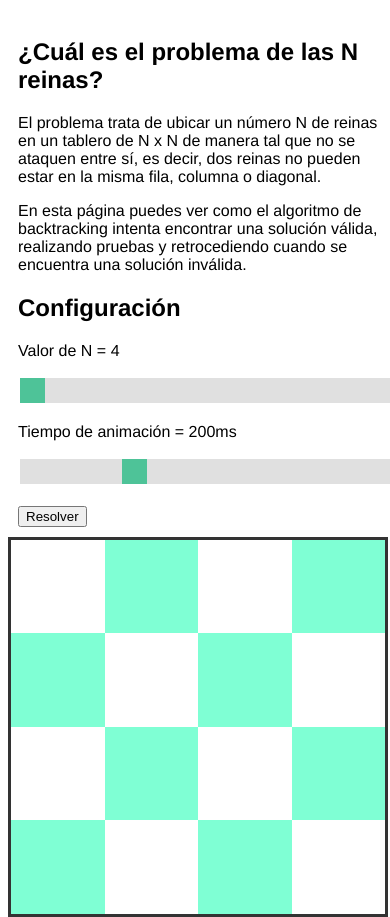
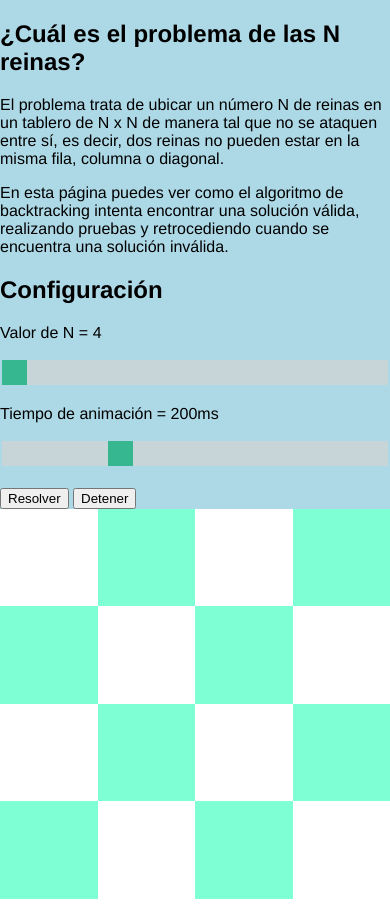
Before and after one commit to RomanLupiano/NReinas, a plain HTML site: page index.html in a window 390 px wide. Drawn offline with Linux system fonts and the light colour scheme.

Commit message:
El tablero es responsive junto con las reinas

```diff
--- a/index.html
+++ b/index.html
@@ -8,14 +8,16 @@
     <link rel="stylesheet" href="style.css">
 </head>
 <body>
+    <div class="grid-container">
 
-        <div class="column left">
+        <div>
             <h2>¿Cuál es el problema de las N reinas?</h2>
             <p>El problema trata de ubicar un número N de reinas en un tablero de N x N de manera tal que no se ataquen entre
                 sí, es decir, dos reinas no pueden estar en la misma fila, columna o diagonal.</p>
             <p>En esta página puedes ver como el algoritmo de backtracking intenta encontrar una solución válida, realizando pruebas y retrocediendo cuando se encuentra una solución inválida.
                 </p>
 
+                <div>
                     <h2>Configuración</h2>
                     <p id="Nvalue">Valor de N = 4</p>
                     <div class="slidecontainer">
@@ -27,12 +29,17 @@
                     </div>
                     <br>
                     <input id="solve" type="button" value="Resolver" onclick="solveNQueen()" />
+                    <input id="solve" type="button" value="Detener" onclick="" />
+                </div>
+        </div>
+
+        <div id="board" class="boardCont">
 
         </div>
 
-        <div id="board" class="container column">
 
     </div>
+
 
     <script src="script.js"></script>
 
--- a/script.js
+++ b/script.js
@@ -10,7 +10,6 @@ var audioError = new Audio('./media/error.wav');
 
 
 //Default status
-modifyGrid()
 modifyBoard()
 
 
@@ -37,6 +36,7 @@ function modifyBoard(){
         }
         board.push(row)
     }
+    modifyGrid()
 }
 
 function cleanBoard() {
@@ -51,14 +51,28 @@ function cleanBoard() {
 }
 
 function modifyGrid() {
-    let size = boardElement.offsetWidth - 6
-    boardElement.style.gridTemplateColumns = "repeat("+ N +", " + size/N + "px)"
-    boardElement.style.gridTemplateRows = "repeat("+ N +", " + size/N + "px)"
-    boardElement.style.fontSize = size/N + "px"
+    boardElement.style.gridTemplateColumns = "repeat("+ N +", 1fr)"
+    boardElement.style.gridTemplateRows = "repeat("+ N +", 1fr)"
 }
 
 addEventListener("resize", (event) => {});
-onresize = (event) => {modifyGrid()};
+onresize = (event) => {adjustFontSize()};
+
+function adjustFontSize() {
+    var contenedor = document.getElementById(0);
+    var fontSize = contenedor.offsetWidth / 1.5 ; // ajusta según sea necesario
+    boardElement.style.fontSize = fontSize + 'px';
+}
+
+window.onresize = function() {
+    adjustFontSize(); // Ajustar el tamaño de la fuente cuando se cambie el tamaño del div
+};
+
+window.onload = function() {
+    adjustFontSize(); // Ajustar el tamaño de la fuente inicialmente
+  };
+
+
 
 
 
@@ -121,6 +135,7 @@ function sleep(ms) {
 }
 
 async function solveNQUtil(board, col) {
+    adjustFontSize()
     if (col >= N)
         return true;
 
--- a/style.css
+++ b/style.css
@@ -1,14 +1,42 @@
 body{
   font-family: Helvetica, Arial, sans-serif;
+  margin: 0;
+  height: 100vh;
+  overflow: hidden
 }
 
-.container {
-  width: 100%;
-  max-width: 800px;
+.boardCont {
+  aspect-ratio: 1;
   display: grid;
-  border: solid #333;
+  grid-template-columns: repeat(4, 1fr);
+  grid-template-rows: repeat(4, 1fr);
   text-align: center;
+  box-sizing: border-box;
+  position: relative;
+  top: 50%;
+  -webkit-transform: translateY(-50%);
+  -ms-transform: translateY(-50%);
+  transform: translateY(-50%);
 }
+
+.boardCont > div{
+  aspect-ratio: 1;
+}
+
+.grid-container{
+  height: 100%;
+  background: lightsalmon;
+  display: grid;
+  box-sizing: border-box;
+  grid-template-columns: repeat(auto-fit, minmax(300px, 1fr));
+  column-gap: 16px;
+}
+
+.grid-container > div{
+  background: lightblue;
+}
+
+
 
 .white {
   background-color: white;
@@ -18,28 +46,7 @@ body{
   background-color: #7FFFD4;
 }
 
-.column {
-  float: left;
-}
 
-.left{
-  width: 50%;
-  margin: 10px 10px 10px;
-}
-
-.right {
-  width: 50%;
-}
-
-@media screen and (max-width: 800px) {
-  .left, .right {
-    width: 100%;
-  }
-
-  .container{
-    width: 100%;
-  }
-}
 
 .slidecontainer {
   width: 100%; /* Width of the outside container */
@@ -49,7 +56,7 @@ body{
 .slider {
   -webkit-appearance: none;  /* Override default CSS styles */
   appearance: none;
-  width: 100%; /* Full-width */
+  width: 99%; /* Full-width */
   max-width: 800px;
   height: 25px; /* Specified height */
   background: #d3d3d3; /* Grey background */
```
Lines whose indentation alone changed are shown as unchanged.
